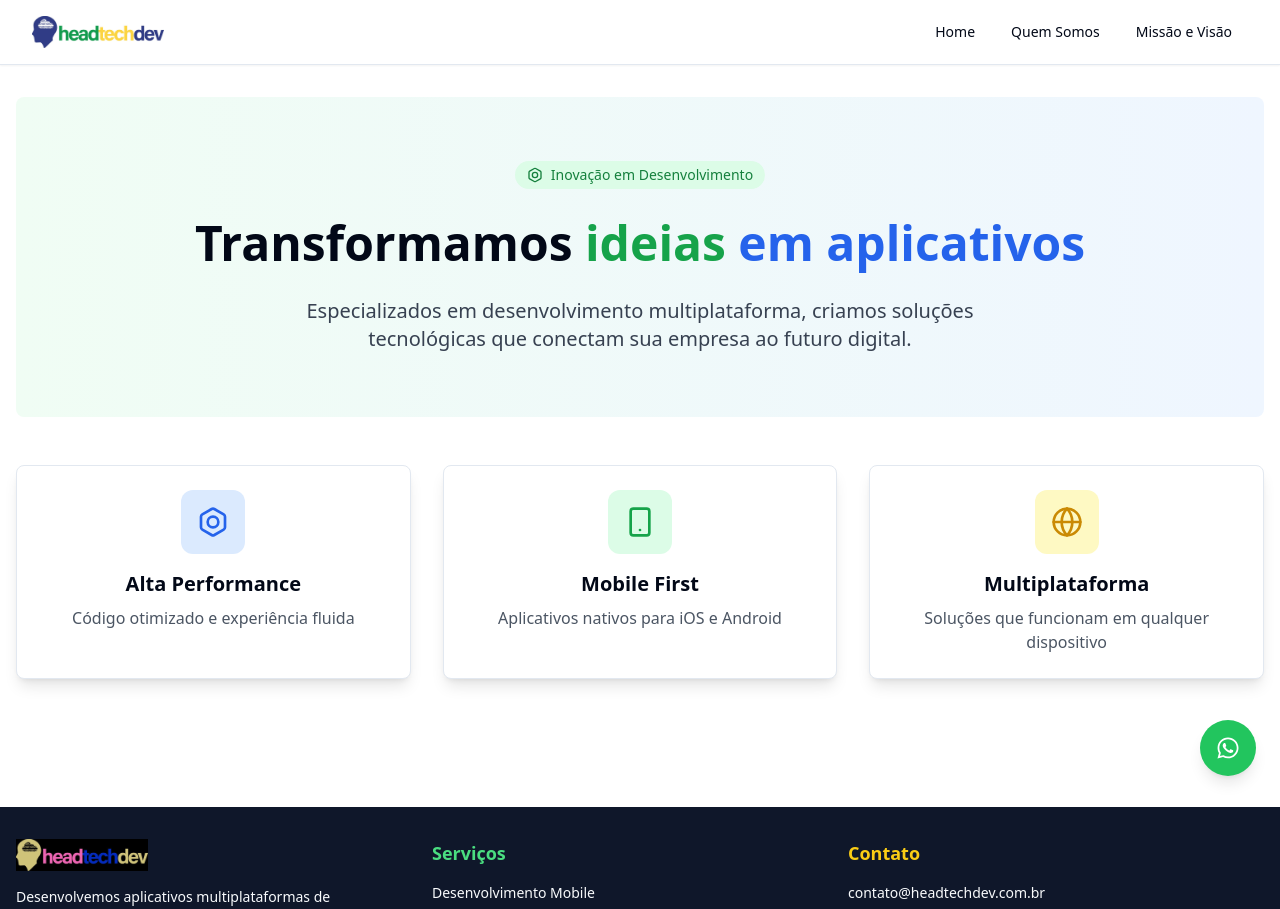
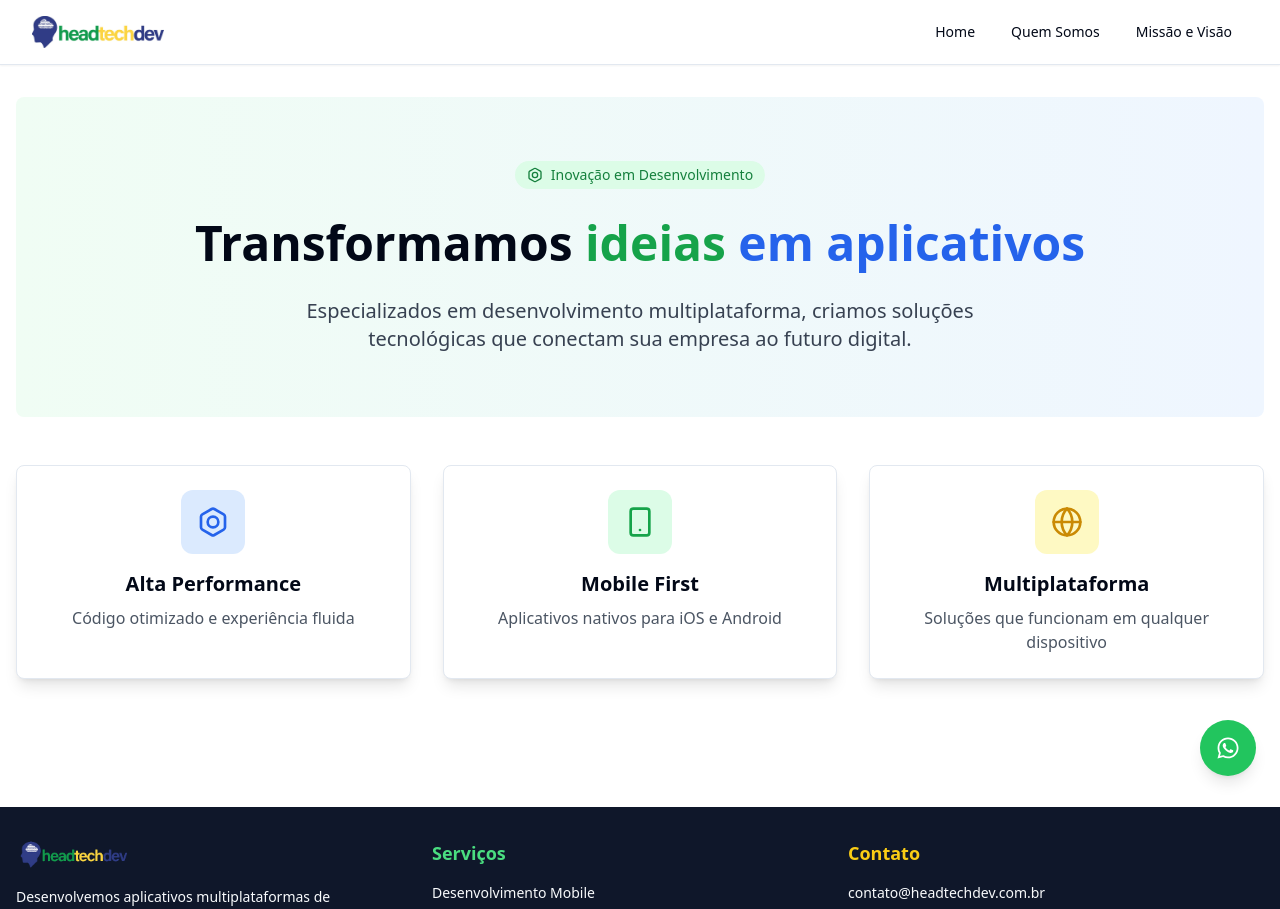
Before and after one commit to headtechdev/aulagithub, a React (Vite) app: page / in a window 1280 px wide. Shown: the top 909 px of the page. Built offline with nearby package versions, Linux system fonts and the light colour scheme.

Commit message:
[dyad] Atualizando o logo do rodapé com a nova imagem. - wrote 2 file(s)

```diff
--- a/src/components/Footer.tsx
+++ b/src/components/Footer.tsx
@@ -6,7 +6,7 @@ const Footer = () => {
       <div className="container mx-auto px-4 flex flex-col md:flex-row justify-between items-center md:items-start text-center md:text-left">
         <div className="mb-6 md:mb-0 md:w-1/3">
           <Link to="/" className="flex items-center justify-center md:justify-start mb-4">
-            <img src="/logo.png" alt="Headtechdev Logo" className="h-8 invert" />
+            <img src="/Logo-Head-Dark-1.png" alt="Headtechdev Logo" className="h-8" />
           </Link>
           <p className="text-sm max-w-xs mx-auto md:mx-0">
             Desenvolvemos aplicativos multiplataformas de alta qualidade, transformando ideias em soluções tecnológicas inovadoras.
```
Also changed, not shown: public/Logo-Head-Dark-1.png (added).
